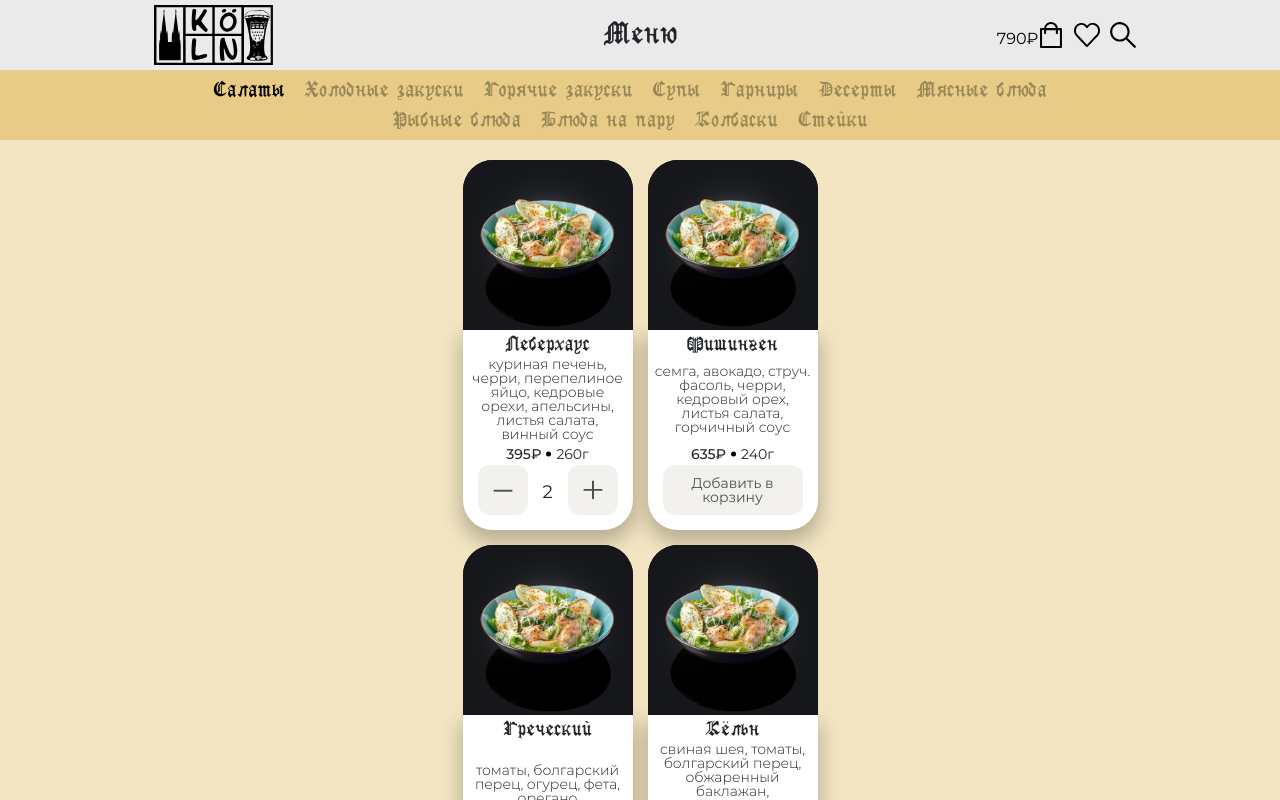
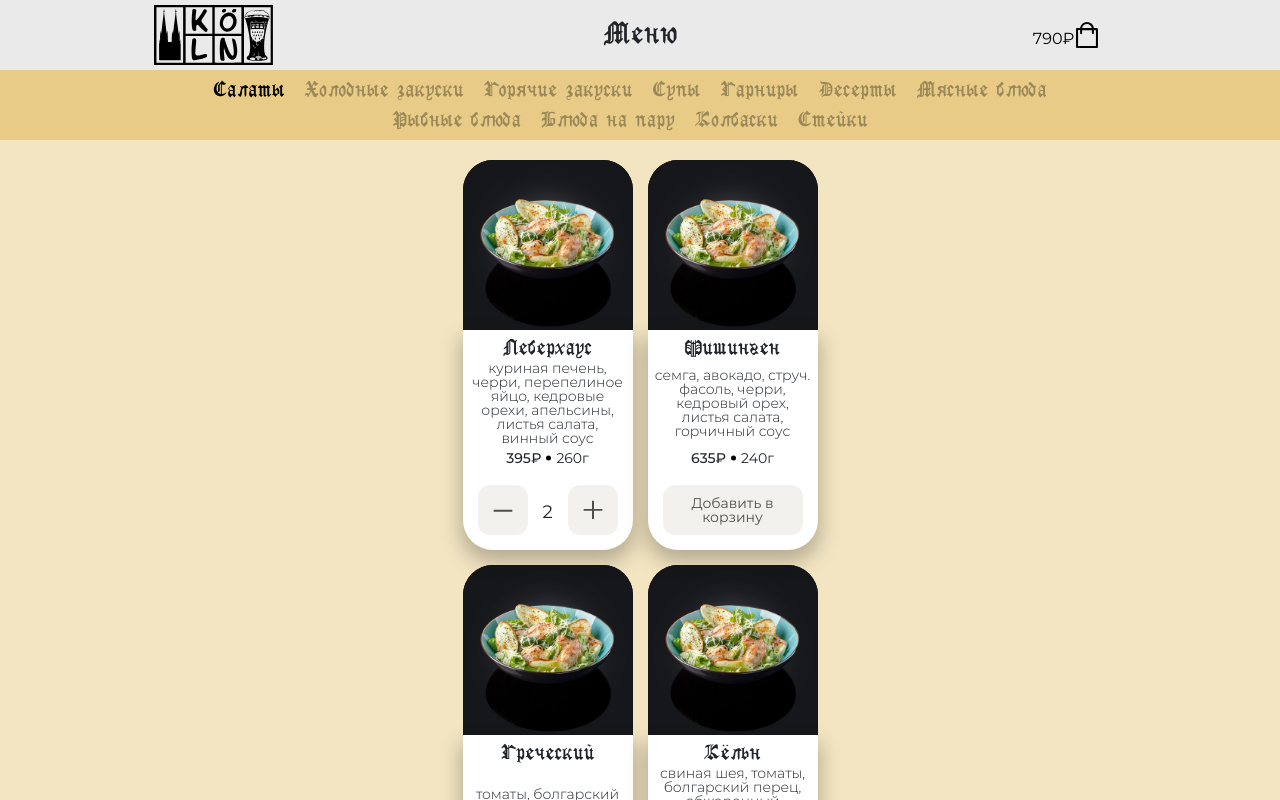
Before and after one commit to donelv/keln-restaraunt, a React (Create React App) app: page /menu in a window 1280 px wide. Shown: the top 800 px of the page. Built offline with nearby package versions, Linux system fonts and the light colour scheme.

Commit message:
changed foodcard

```diff
--- a/src/components/Cart/Cart.css
+++ b/src/components/Cart/Cart.css
@@ -111,6 +111,10 @@
   font-family: 'Montserrat-Regular', sans-serif;
   font-size: 1.6rem;
 }
+.main-cart-order_button a {
+  text-decoration: none;
+  color: #000000;
+}
 @media (min-width: 1400px) {
   .main-cart-item-wrap {
     margin-left: 7rem;
--- a/src/components/Foodcard/Foodcard.css
+++ b/src/components/Foodcard/Foodcard.css
@@ -19,10 +19,10 @@
 .menu .foodcards-item-bottom {
   border-radius: 0rem 0rem 3rem 3rem;
   /* width: 100%; */
-  height: 20rem;
+  height: 22rem;
   background-color: #ffffff;
   box-shadow: 0rem 1rem 2rem 0.2rem rgba(0, 0, 0, 0.25);
-  /* position: relative; */
+  position: relative;
 }
 .menu .foodcards-item-bottom h3 {
   font-family: 'GothicRus', sans-serif;
@@ -35,8 +35,8 @@
 .menu .foodcards-item-bottom-name {
   font-family: 'GothicRus', sans-serif;
   text-align: center;
-  font-size: 1.9rem;
-  padding-top: 0.5rem;
+  font-size: 2rem;
+  padding-top: 0.8rem;
   line-height: 100%;
   margin: 0 0.5rem;
 }
@@ -89,6 +89,8 @@
 }
 .menu .foodcards-item-bottom-container {
   display: inline-block;
+  position: absolute;
+  bottom: 1.5rem;
   width: 100%;
   text-align: center;
   padding: 0 1.5rem;
--- a/src/components/Header/Header.jsx
+++ b/src/components/Header/Header.jsx
@@ -35,12 +35,13 @@ const Header = (props) => {
               <img src={cart} alt="Корзина" />
             </div>
           </Link>
-          <div className="header__liked">
+          {/*<div className="header__liked">
             <img src={liked} alt="Сохранённое" />
           </div>
           <div className="header__search">
             <img src={search} alt="Поиск" />
-          </div>
+          </div>/*}
+
           {/* {<ul className="search">
             {!searchShow && (
               <li className="cart">
```
